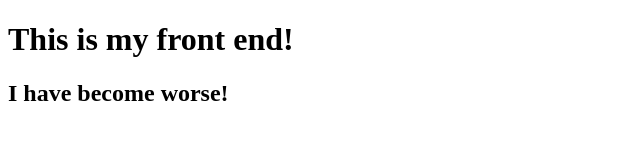
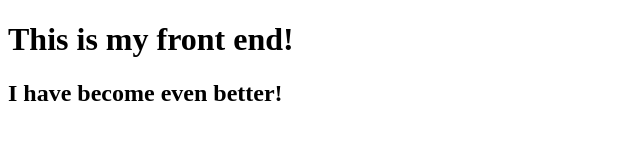
Before and after one commit to kingbsolomon/branch_testing, a plain HTML site: page index.html in a window 1280 px wide. Shown: the full height of the page, 0-640 px from the left. Drawn offline with Linux system fonts and the light colour scheme.

Commit message:
made some changes (#4)

```diff
--- a/index.html
+++ b/index.html
@@ -8,6 +8,6 @@
 </head>
 <body>
     <h1>This is my front end!</h1>
-    <h2>I have become worse!</h2>
+    <h2>I have become even better!</h2>
 </body>
 </html>
```
